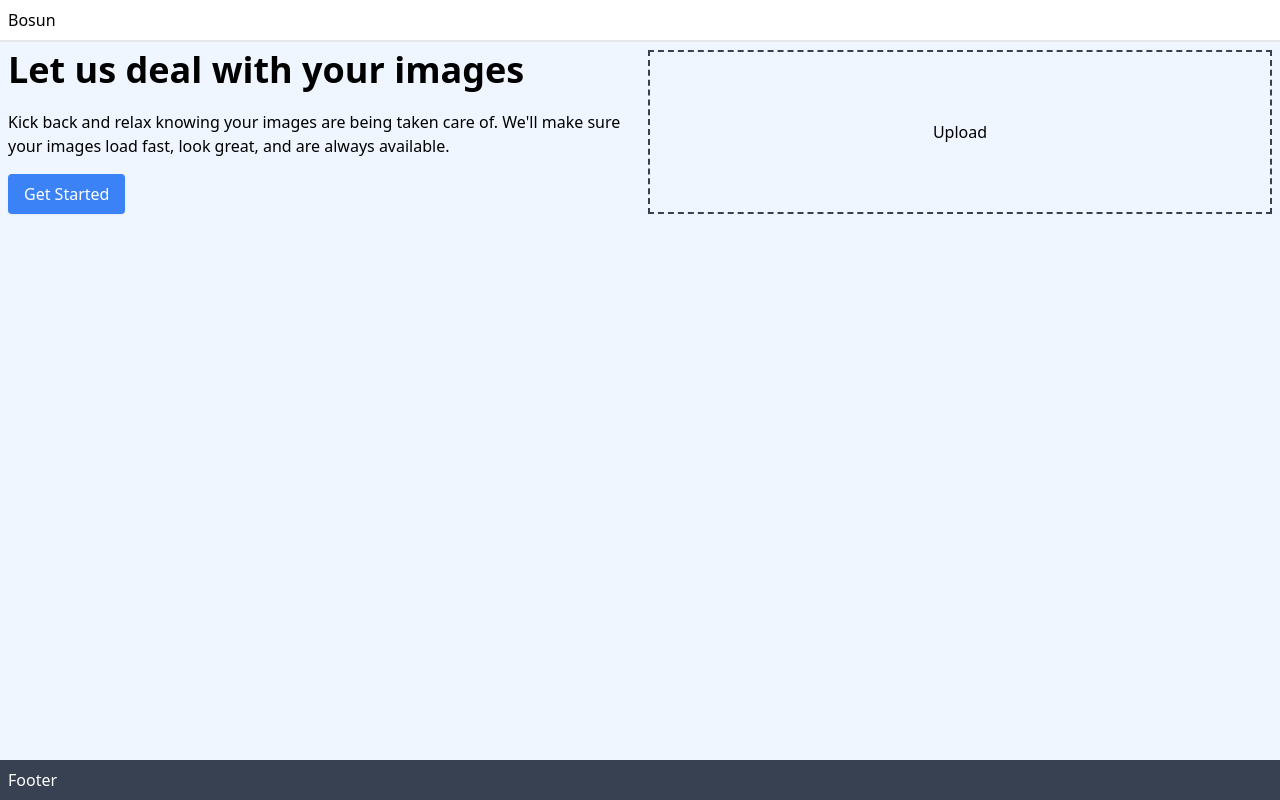
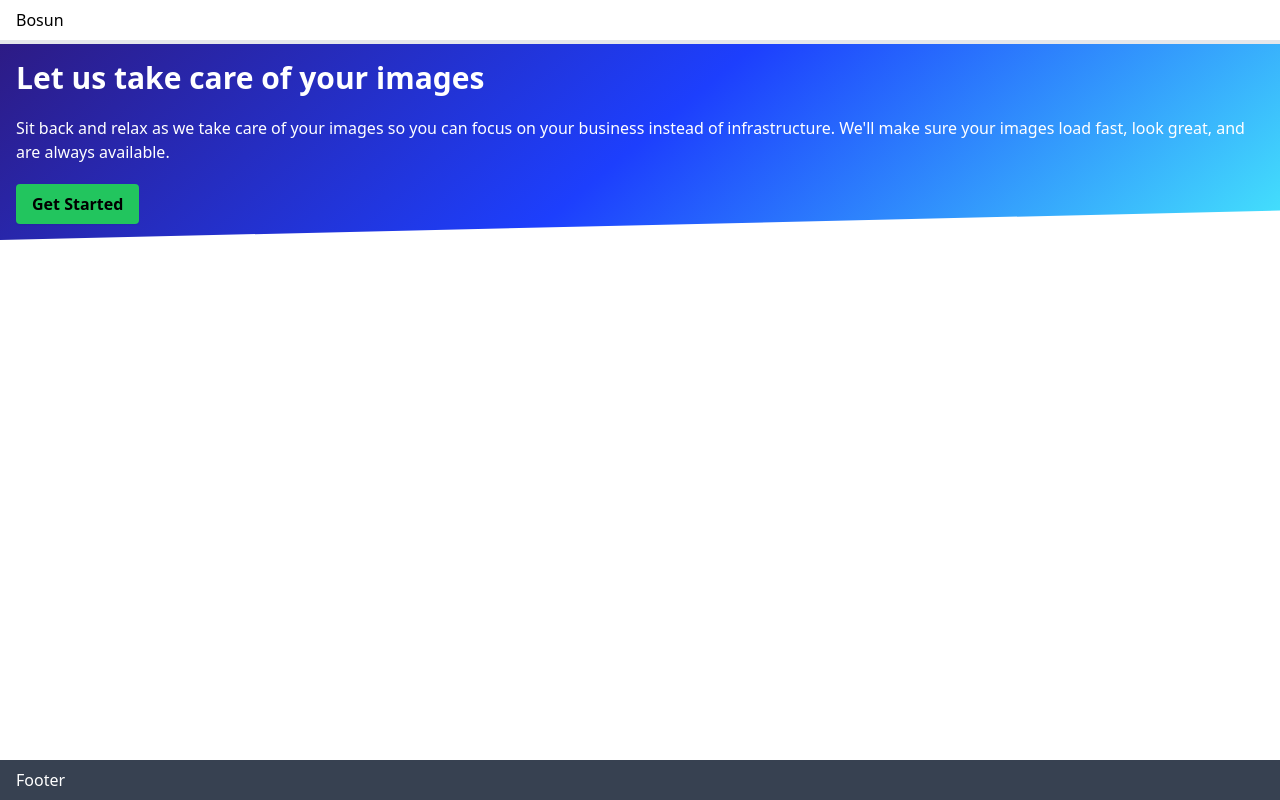
Before and after one commit to evfleet/bosun, a React (Vite) app in the folder packages/web/: page / in a window 1280 px wide. Built offline with nearby package versions, Linux system fonts and the light colour scheme.

Commit message:
feat(web): :art: basic landing page styles

```diff
--- a/packages/web/package.json
+++ b/packages/web/package.json
@@ -9,6 +9,7 @@
     "build": "tsc && vite build"
   },
   "dependencies": {
+    "clsx": "^1.2.1",
     "react": "^18.2.0",
     "react-dom": "^18.2.0",
     "react-router-dom": "^6.13.0"
--- a/packages/web/src/components/Footer/Footer.tsx
+++ b/packages/web/src/components/Footer/Footer.tsx
@@ -1,6 +1,6 @@
 const Footer = () => {
   return (
-    <footer>
+    <footer className="container mx-auto px-4 py-2">
       <p>Footer</p>
     </footer>
   );
--- a/packages/web/src/components/Header/Header.tsx
+++ b/packages/web/src/components/Header/Header.tsx
@@ -1,6 +1,6 @@
 const Header = () => {
   return (
-    <header>
+    <header className="container mx-auto border-b-2 px-4 py-2">
       <span>Bosun</span>
     </header>
   );
--- a/packages/web/src/components/Layout/Layout.tsx
+++ b/packages/web/src/components/Layout/Layout.tsx
@@ -10,13 +10,13 @@ interface LayoutProps {
 const Layout: FunctionComponent<LayoutProps> = ({ children }) => {
   return (
     <div className="flex h-screen flex-col">
-      <div className="border-b-2 p-2">
-        <Header />
-      </div>
+      <Header />
 
-      <main className="flex-1 bg-blue-50 p-2">{children}</main>
+      <div className="border-b-2"></div>
 
-      <div className="bg-gray-700 p-2 text-white">
+      <main className="flex-1">{children}</main>
+
+      <div className="bg-gray-700 text-white">
         <Footer />
       </div>
     </div>
--- a/packages/web/src/routes/Landing.tsx
+++ /dev/null
@@ -1,33 +0,0 @@
-import Layout from "../components/Layout";
-
-const Landing = () => {
-  return (
-    <Layout>
-      <div className="flex gap-4">
-        <section className="basis-6/12">
-          <h1 className="mb-5 text-4xl font-semibold">
-            Let us deal with your images
-          </h1>
-
-          <p className="mb-4">
-            Kick back and relax knowing your images are being taken care of.
-            We'll make sure your images load fast, look great, and are always
-            available.
-          </p>
-
-          <button className="rounded bg-blue-500 px-4 py-2 text-white shadow-sm">
-            Get Started
-          </button>
-        </section>
-
-        <section className="basis-6/12">
-          <div className="flex h-full w-full content-center justify-center border-2 border-dashed border-gray-700">
-            <button>Upload</button>
-          </div>
-        </section>
-      </div>
-    </Layout>
-  );
-};
-
-export default Landing;
--- /dev/null
+++ b/packages/web/src/routes/Landing/Landing.module.css
@@ -0,0 +1,12 @@
+.background {
+  z-index: 10;
+  grid-area: 1 / 1 / 2 / 2;
+  clip-path: polygon(0 0, 100% 0, 100% 85%, 0 100%);
+  background: rgb(45,27,133);
+  background: linear-gradient(140deg, rgba(45,27,133,1) 0%, rgba(29,63,253,1) 50%, rgba(69,229,252,1) 100%);
+}
+
+.content {
+  z-index: 100;
+  grid-area: 1 / 1 / 2 / 2;
+}
--- /dev/null
+++ b/packages/web/src/routes/Landing/Landing.tsx
@@ -0,0 +1,32 @@
+import clsx from "clsx";
+
+import Layout from "@/components/Layout";
+import classes from "./Landing.module.css";
+
+const Landing = () => {
+  return (
+    <Layout>
+      <section className="grid">
+        <div className={classes.background} />
+
+        <div className={clsx(classes.content, "container mx-auto p-4")}>
+          <h1 className="mb-5 text-3xl font-semibold text-white">
+            Let us take care of your images
+          </h1>
+
+          <p className="mb-5 text-white">
+            Sit back and relax as we take care of your images so you can focus
+            on your business instead of infrastructure. We'll make sure your
+            images load fast, look great, and are always available.
+          </p>
+
+          <button className="rounded bg-green-500 px-4 py-2 font-semibold shadow-sm">
+            Get Started
+          </button>
+        </div>
+      </section>
+    </Layout>
+  );
+};
+
+export default Landing;
--- /dev/null
+++ b/packages/web/src/routes/Landing/index.ts
@@ -0,0 +1 @@
+export { default } from "./Landing";
```
Also changed, not shown: 2 other files (tests, documents, lock files or other folders).
